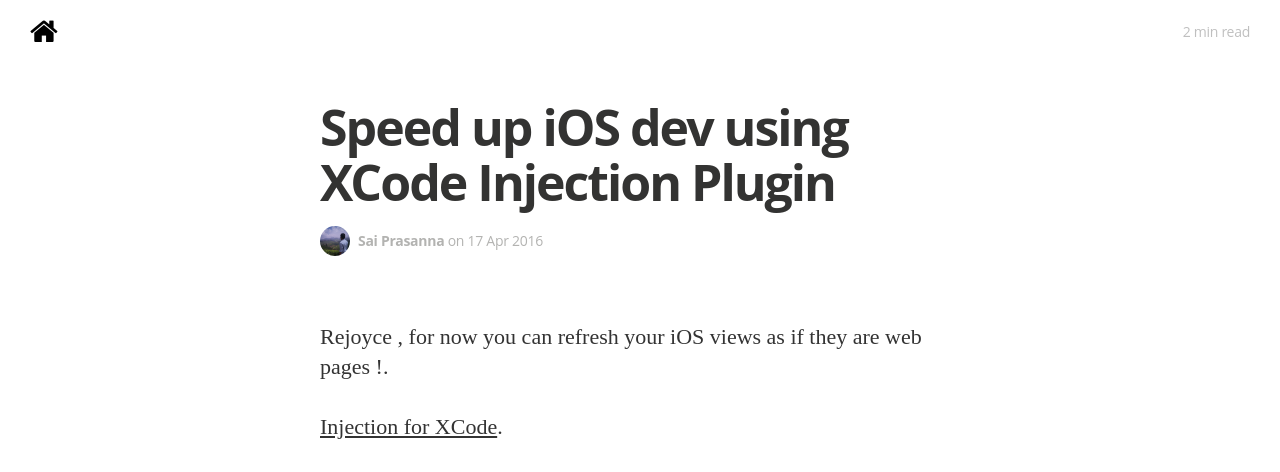
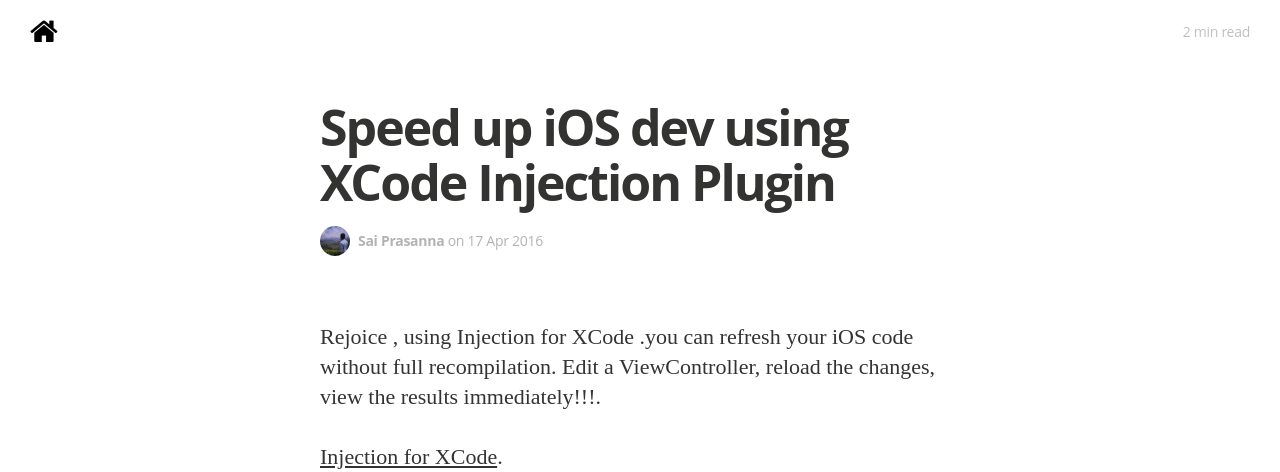
Before and after one commit to sai-prasanna/sai-prasanna.github.io, a Jekyll site: the page built from _posts/2016-04-17-speed-up-ios-development.md, in a window 1280 px wide and 1400 px high. Shown: the top 472 px of the window. Built offline with Jekyll 4.4.1, drawn with Linux system fonts in a browser that asks for light colours; nearby versions of some CDN libraries; some web fonts are replaced; comment, search, counter and statistics services are not loaded; some of the changed text lies outside the part shown; grey boxes are pictures that could not be loaded.

Commit message:
Update 2016-04-17-speed-up-ios-development.md

```diff
--- a/_posts/2016-04-17-speed-up-ios-development.md
+++ b/_posts/2016-04-17-speed-up-ios-development.md
@@ -5,23 +5,15 @@
 categories: ios
 tags:  mobile ios-development
 ---
-
-Rejoyce , for now you can refresh your iOS views as if they are web pages !.
+Rejoice , using Injection for XCode .you can refresh your iOS code without full recompilation. Edit a ViewController, reload the changes, view the results immediately!!!.
 
 [Injection for XCode](http://injectionforxcode.com/).
 
-<iframe src="https://player.vimeo.com/video/50137444" width="640" height="366" frameborder="0" webkitallowfullscreen mozallowfullscreen allowfullscreen></iframe>
+<img src="https://cdn-images-1.medium.com/max/800/1*c94hzAU0Tsh0LMrPnrN-vg.gif">
 
-The most boring part of any development is waiting for your project to compile.
-And if you have done iOS development, you know how much time is wasted for XCode to recompile
-the project. And even if compile time is less, you have to follow a bunch of taps, long presses
-etc to get to the desired app state before even testing your changes. This plugin will reduces
-reduce these steps considerably.
-
-As you change your code , you can inject the new class definition using this XCode plugin.
-It recompiles just changed file, and injects it into the live running app.
-
-The great thing is it works for real device as well as  Simulator.
+One of the most boring/unproductive part of any development cycle is waiting for your project to compile. And if you have done iOS development, you know how much time is wasted for XCode to recompile the project. And even if compile time is less, you have to follow a bunch of taps, long presses etc to get to the desired app state before even testing your changes. This plugin will reduces reduce these steps considerably.
+As you change your code , you can inject the new class definition using this XCode plugin. It recompiles just changed file, and injects it into the live running app.
+The great thing is it works for real device as well.
 
 ###Set up
 
```
